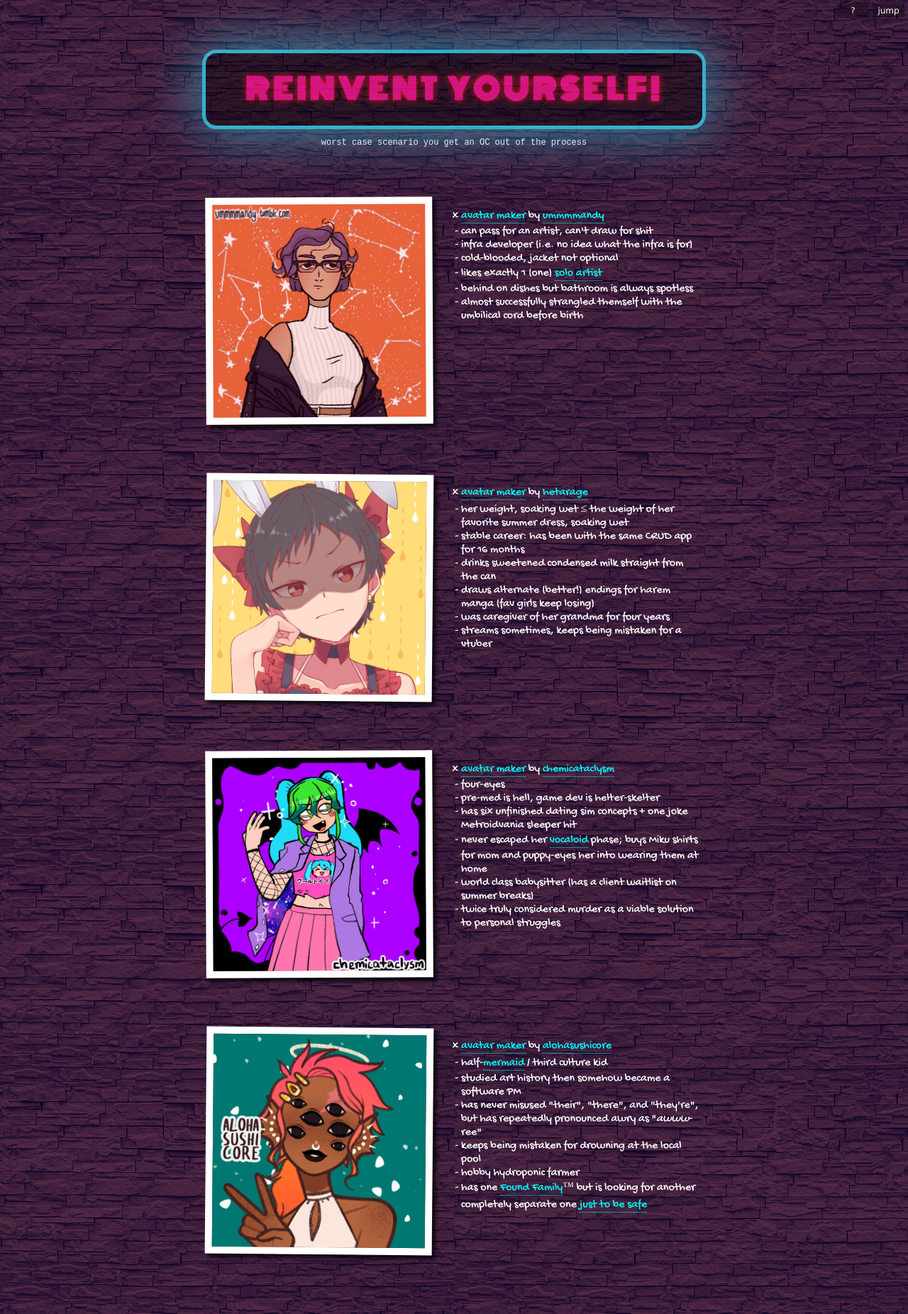
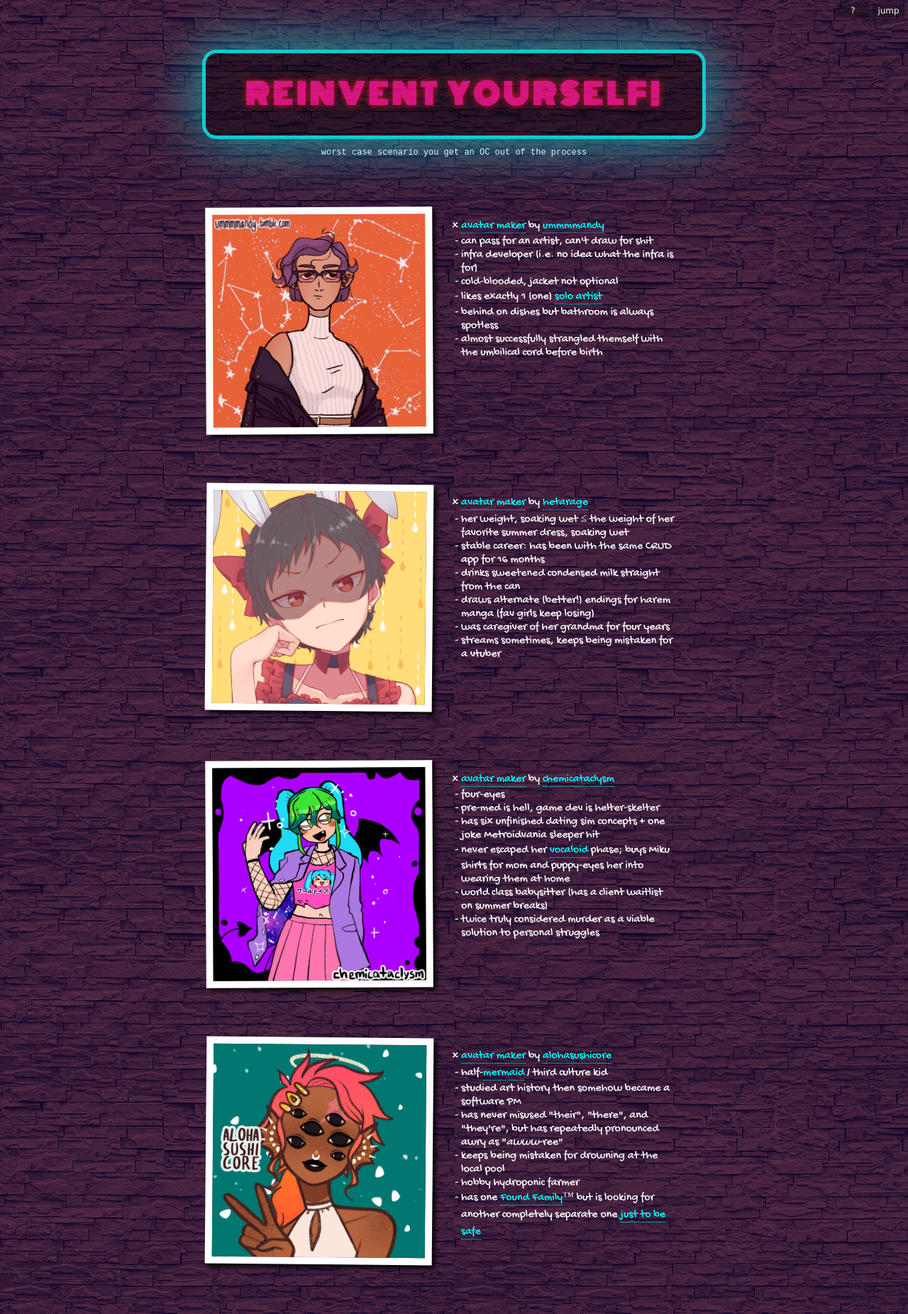
Before and after one commit to redsummernight/redsummernight.github.io, a Jekyll site: the page built from persona/index.html, in a window 1280 px wide. Shown: the whole page at 71% size. Built offline with Jekyll 4.4.1, drawn with Linux system fonts in a browser that asks for light colours.

Commit message:
(persona) Use responsive style

```diff
--- a/persona/index.html
+++ b/persona/index.html
@@ -17,14 +17,14 @@
   - [Brick Wall Pattern](https://pixabay.com/photos/brick-wall-pattern-texture-white-2172682/), jeonsango
     (<a rel="license" href="https://pixabay.com/service/license/">Pixabay</a>)
 ---
-<link href="https://fonts.googleapis.com/css2?family=Monoton&display=swap" rel="stylesheet">
-<link href="https://fonts.googleapis.com/css2?family=Gochi+Hand&display=swap" rel="stylesheet">
+<link href="https://fonts.googleapis.com/css2?family=Monoton&amp;display=swap" rel="stylesheet">
+<link href="https://fonts.googleapis.com/css2?family=Gochi+Hand&amp;display=swap" rel="stylesheet">
 <style>
 {% capture raw_scss %}
 @import "base";
 
 body {
-	background-color: black;
+	background-color: #532e49;
 	background-image: url('brick.jpg');
 	color: white;
 }
@@ -33,26 +33,28 @@
 	margin: 70px 0;
 	text-align: center;
 
-	p { font-family: monospace; }
+	p {
+		font-family: monospace;
+		margin: 1em;
+	}
 }
 
 .sign {
-	min-width: 700px;
+	width: 90%;
 	display: inline-block;
 	margin: 0 auto;
 	text-align: center;
 	text-transform: uppercase;
-	border: 5px solid #32daf3;
+	border: 5px solid #03fcf8;
 	border-radius: 20px;
 	background-color: rgba(#000, 0.5);
-	@include box-shadow(0px 0px 78px 4px rgba(#32daf3, 0.73));
+	@include box-shadow(0px 0px 78px 4px rgba(#03fcf8, 0.73));
 	@include animation(border-flicker 3s linear infinite);
 
 	h1 {
 		font-family: 'Monoton', cursive;
 		font-size: 40px;
 		letter-spacing: 5px;
-		margin: 0.5em 1em;
 		color: #ff1493;
 		text-shadow: 0px 0px 10px #f21616;
 	}
@@ -86,12 +88,12 @@
 section {
 	font-family: 'Gochi Hand', cursive;
 	font-size: 16px;
-	width: 700px;
 	margin: 0 auto;
 	margin-bottom: 70px;
 
 	img {
-		float: left;
+		display: block;
+		margin: 0 auto;
 		border: 10px solid white;
 		@include box-shadow(5px 5px 5px 0px rgba(0,0,0,0.75));
 
@@ -100,17 +102,14 @@
 
 	&:nth-child(odd) {
 		img { @include transform(rotate(0.5deg)); }
-		img:hover { @include transform(none); }
 	}
 
 	&:nth-child(even) {
 		img { @include transform(rotate(-0.3deg)); }
-		img:hover { @include transform(none); }
 	}
 
 	ul {
-		display: table;
-		padding-top: 15px;
+		padding: 0 40px;
 		list-style-type: '- ';
 
 		li.credits {
@@ -122,14 +121,31 @@
 		border-bottom: 1px dotted;
 		line-height: 1.5;
 		text-decoration: none;
-		color: cyan;
+		color: #00ffff;
+	}
+}
+
+@media (min-width: 720px) {
+	.sign {
+		max-width: 700px;
 	}
 
-	&::after {
-		/* clearfix */
-		content: '';
-		clear: both;
-		display: table;
+	section {
+		width: 700px;
+
+		img { float: left; }
+
+		ul {
+			display: table;
+			padding-top: 15px;
+		}
+
+		&::after {
+			/* clearfix */
+			content: '';
+			clear: both;
+			display: table;
+		}
 	}
 }
 
```
